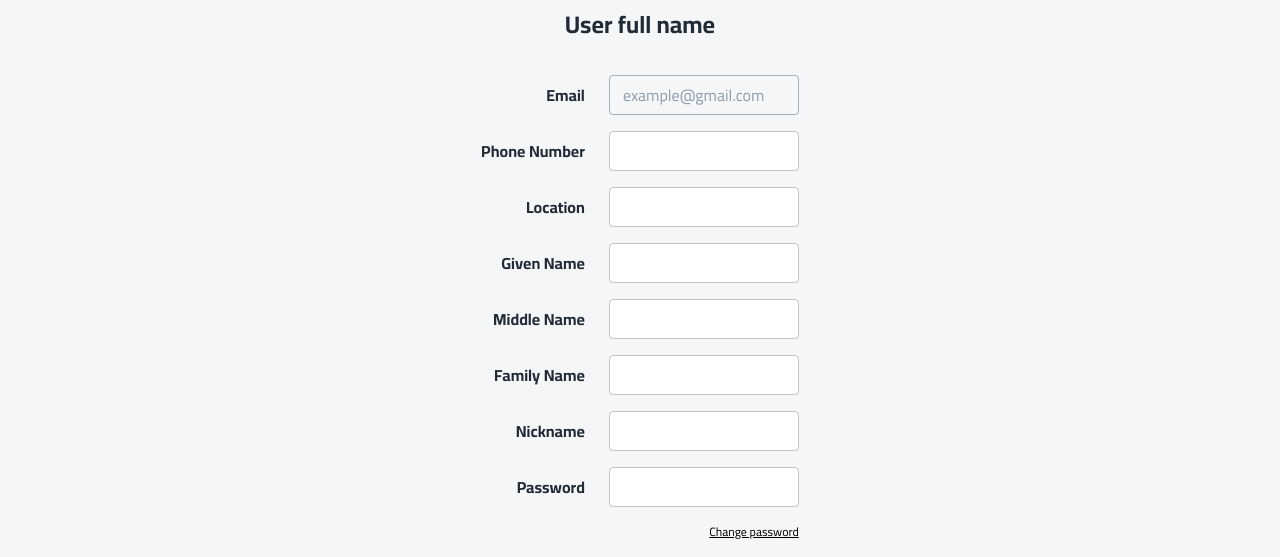
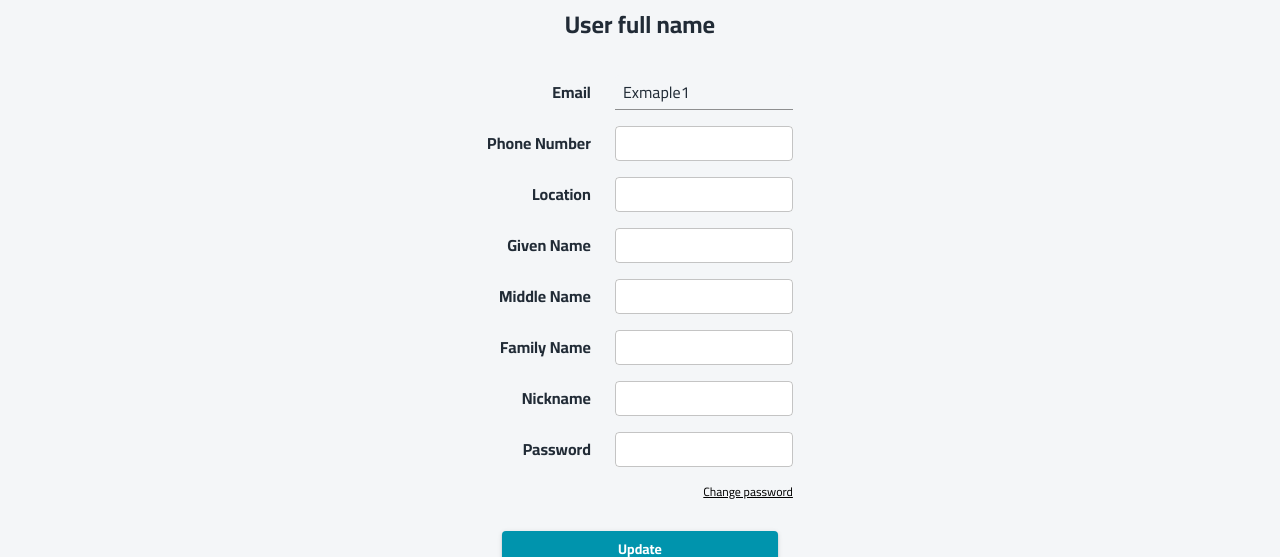
Before and after one commit to TeamSpider55/frontend, a React (Create React App) app: page /account in a window 1280 px wide. Shown: the part 176-733 px from the top of the page. Built offline with nearby package versions, Linux system fonts and the light colour scheme.

Commit message:
reverted the style back to the fix and fixed with larger margin

```diff
--- a/src/pages/Account.jsx
+++ b/src/pages/Account.jsx
@@ -35,7 +35,11 @@ const useStyles = makeStyles((theme) => ({
   textField: {
     display: 'inline-block',
     backgroundColor: theme.palette.grey[0],
-    borderRadius: '5px',
+    borderRadius: '4px',
+    '& input': {
+      margin: theme.spacing(1),
+      padding: theme.spacing(0),
+    },
   },
   splitRow: {
     display: 'flex',
@@ -75,11 +79,9 @@ const Account = () => {
               <Box className={classes.formLabel}>Email</Box>
               <TextField
                 className={classes.textField}
-                variant="outlined"
-                defaultValue="example@gmail.com"
-                size="small"
+                variant="standard"
+                defaultValue="Exmaple1"
                 style={{ 'background-color': theme.palette.grey[200] }}
-                disabled
                 inputProps={
                   {
                     readOnly: true,
@@ -92,7 +94,6 @@ const Account = () => {
               <TextField
                 className={classes.textField}
                 variant="outlined"
-                size="small"
                 inputProps={{ maxLength: 12 }}
               />
             </Box>
@@ -101,7 +102,6 @@ const Account = () => {
               <TextField
                 className={classes.textField}
                 variant="outlined"
-                size="small"
               />
             </Box>
             <Box className={classes.splitRow}>
@@ -109,7 +109,6 @@ const Account = () => {
               <TextField
                 className={classes.textField}
                 variant="outlined"
-                size="small"
               />
             </Box>
             <Box className={classes.splitRow}>
@@ -117,7 +116,6 @@ const Account = () => {
               <TextField
                 className={classes.textField}
                 variant="outlined"
-                size="small"
               />
             </Box>
             <Box className={classes.splitRow}>
@@ -125,7 +123,6 @@ const Account = () => {
               <TextField
                 className={classes.textField}
                 variant="outlined"
-                size="small"
               />
             </Box>
             <Box className={classes.splitRow}>
@@ -133,7 +130,6 @@ const Account = () => {
               <TextField
                 className={classes.textField}
                 variant="outlined"
-                size="small"
               />
             </Box>
             <Box className={classes.splitRow}>
@@ -141,20 +137,12 @@ const Account = () => {
               <TextField
                 className={classes.textField}
                 variant="outlined"
-                size="small"
-                type="password"
               />
             </Box>
             <Box className={classes.changePasswordLink}>
               {' '}
               <Link component={RouterLink} to="/forgot-password">
-                <Box
-                  display="inline"
-                  style={{ 'text-decoration': 'underline' }}
-                  fontWeight={theme.typography.fontWeightRegular}
-                  fontSize={theme.typography.caption.fontSize}
-                  color={theme.palette.common.black}
-                >
+                <Box display="inline" style={{ 'text-decoration': 'underline' }} fontWeight={theme.typography.fontWeightRegular} fontSize={theme.typography.caption.fontSize} color={theme.palette.common.black}>
                   Change password
                 </Box>
               </Link>
```
